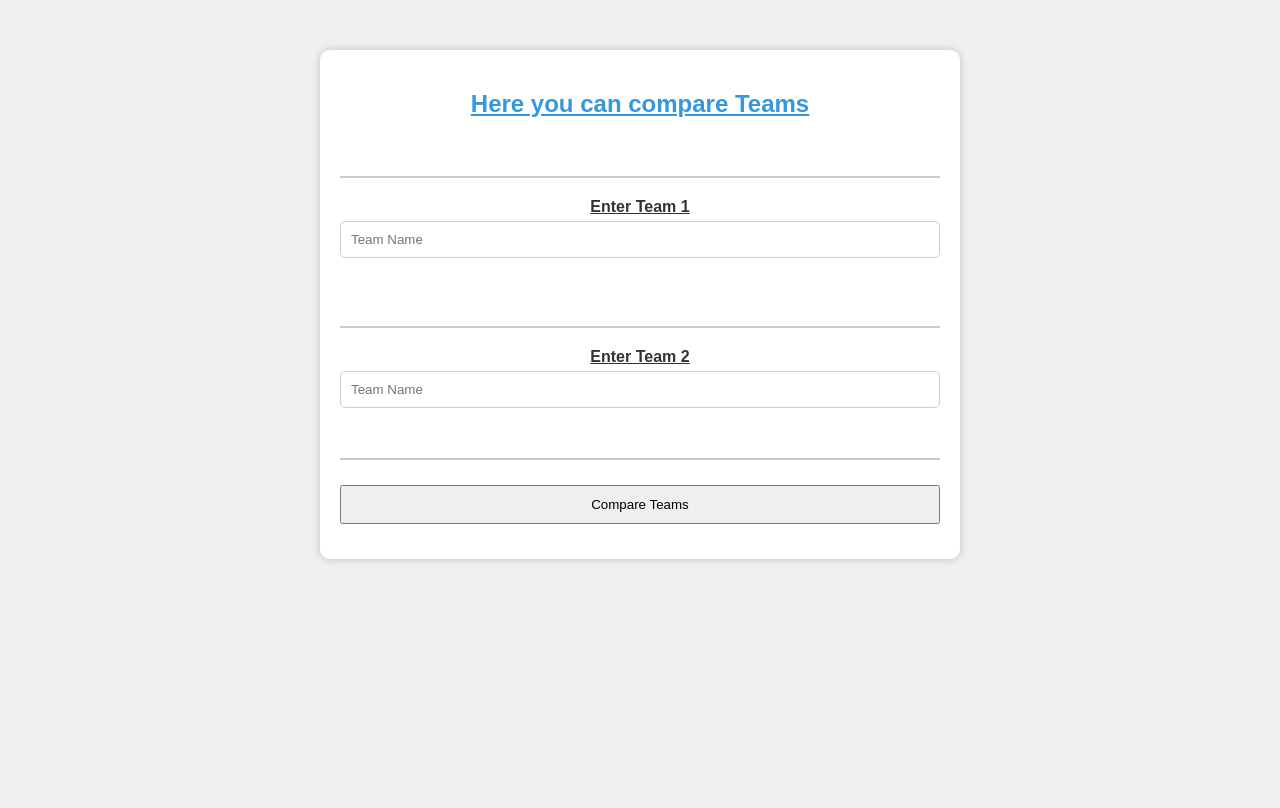
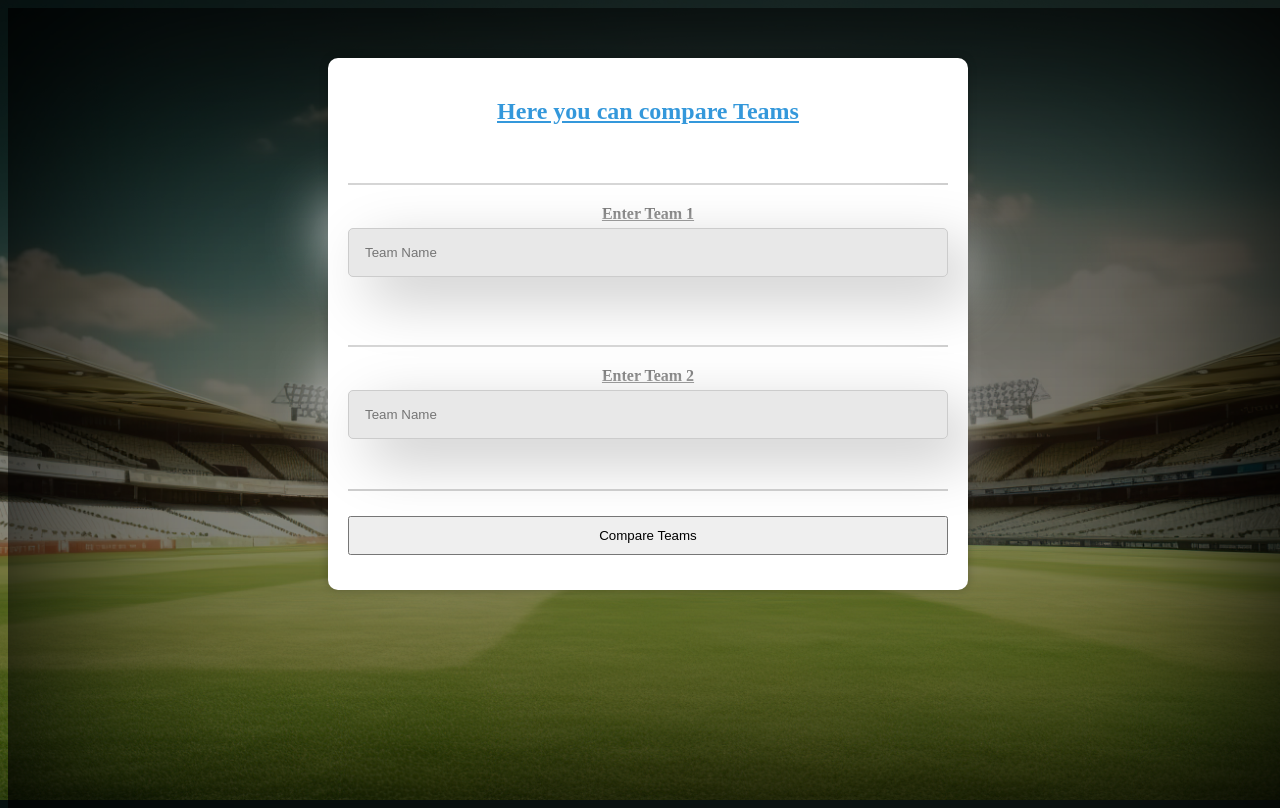
Before and after one commit to knight433/DBMS-pro, a Flask app: page /comparePlayer in a window 1280 px wide. Before the commit the page ends 562 px from the top, so only its background shows below. Run offline with Flask 3, Linux system fonts and the light colour scheme.

Commit message:
added style

```diff
--- a/templates/compareTeams.html
+++ b/templates/compareTeams.html
@@ -7,11 +7,16 @@
     <title>Compare Players Stats</title>
     <style>
         body {
-            font-family: 'Arial', sans-serif;
-            margin: 0;
-            padding: 0;
-            background-color: #f0f0f0;
-            color: #333;
+            position: absolute;
+            width: 100%;
+            height: 100%;
+            -webkit-box-shadow: inset 0px 0px 400px #000000;
+            box-shadow: inset 0px 0px 400px #000000;
+            background: linear-gradient(rgba(0, 0, 0, 0.7), rgba(0, 0, 0, 0.35)), url('indexBG.jpg');
+            background-position: center;
+            background-repeat: no-repeat;
+            background-attachment: fixed;
+            background-size: cover;
         }
 
         div {
@@ -57,6 +62,26 @@
             border: 1px solid #ccc;
             margin: 20px 0;
         }
+
+        .input {
+            border: none;
+            padding: 1rem;
+            border-radius: 1rem;
+            background: #e8e8e8;
+            box-shadow: 20px 20px 60px #c5c5c5,
+                -20px -20px 60px #ffffff;
+            transition: 0.3s;
+        }
+
+        .input:focus {
+            outline-color: #e8e8e8;
+            background: #e8e8e8;
+            box-shadow: inset 20px 20px 60px #c5c5c5,
+                inset -20px -20px 60px #ffffff;
+            transition: 0.3s;
+        }
+
+
     </style>
 </head>
 
@@ -68,12 +93,14 @@
         <form action="{{ url_for('compare_team') }}" method="post">
             <label for="team1">
                 <b><u>Enter Team 1</u></b>
-                <input type="text" name="team1" id="team1" placeholder="Team Name">
+                <br>
+                <input type="text" name="team1" id="team1" placeholder="Team Name" class="input">
             </label><br>
             <hr>
             <label for="team2">
                 <b><u>Enter Team 2</u></b>
-                <input type="text" name="team2" id="team2" placeholder="Team Name">
+                <br>
+                <input type="text" name="team2" id="team2" placeholder="Team Name" class="input">
             </label>
             <hr>
             <input type="submit" value="Compare Teams">
```
Also changed, not shown: templates/compareWithPlayers.html (+50 -0 lines), templates/index.html (+43 -8 lines).
